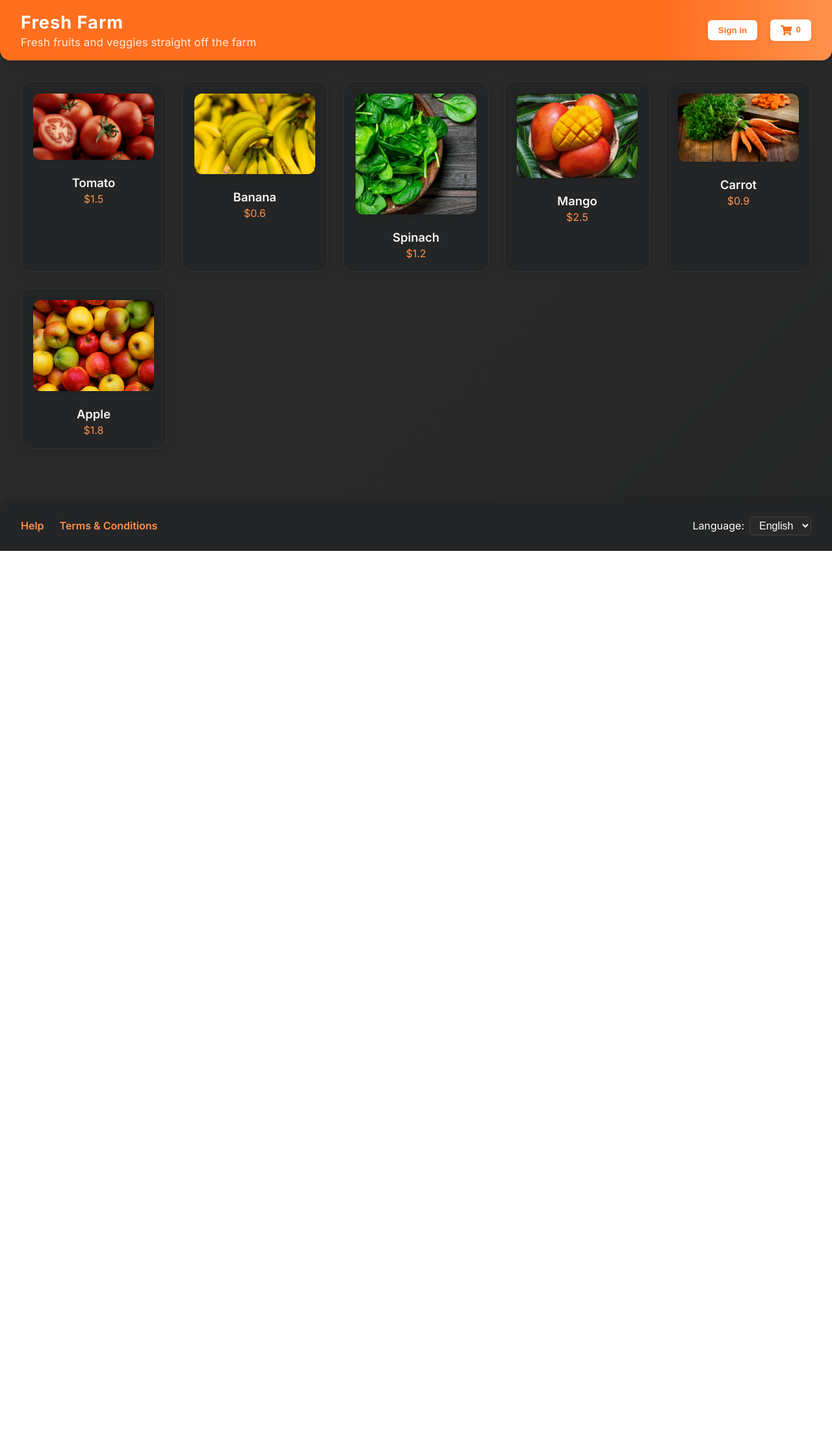
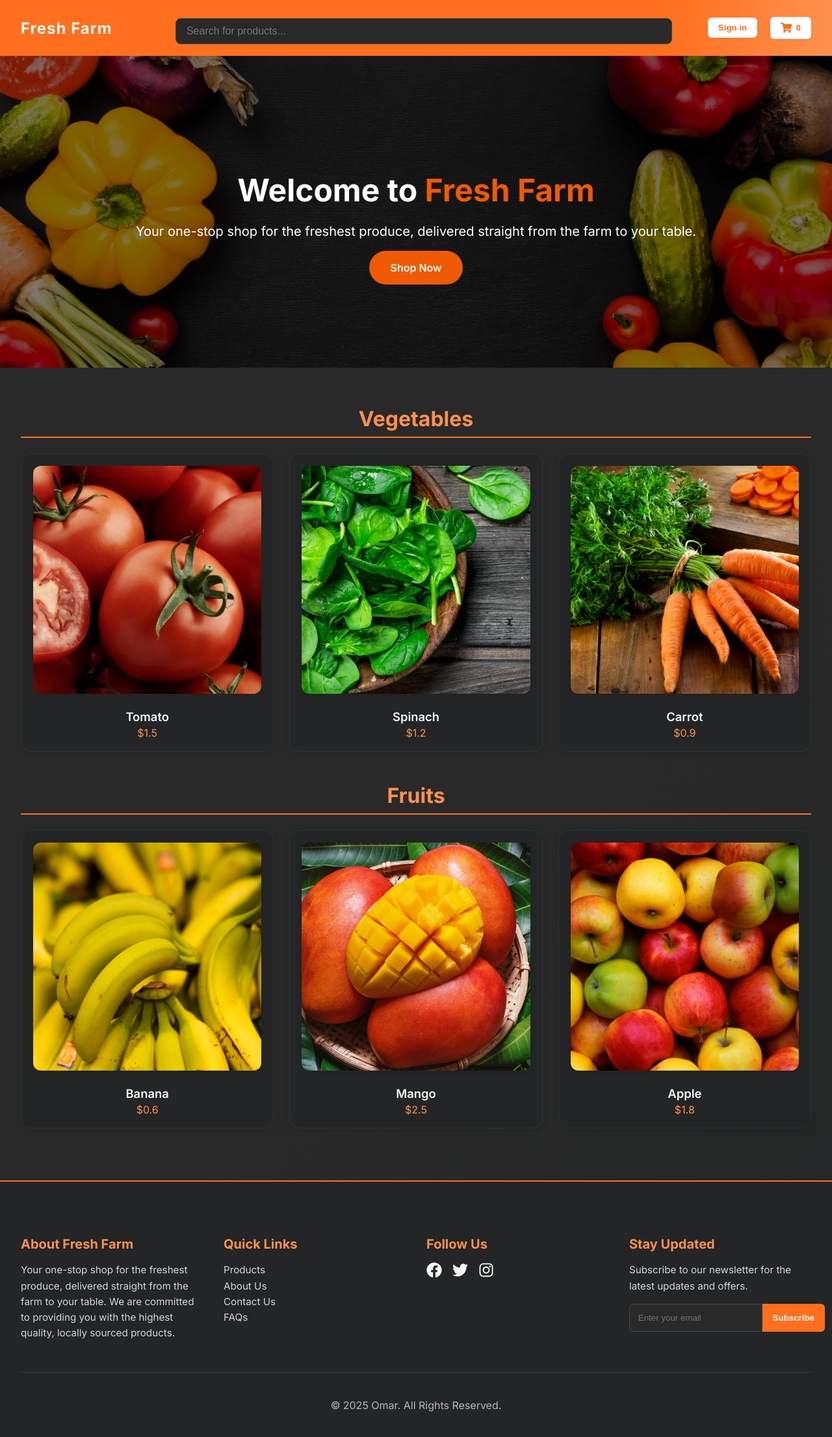
Before and after one commit to Omar-webcloud/fresh-farm, a React (Vite) app: page / in a window 1280 px wide. Shown: the top 2212 px of the page at 65% size. Before the commit the page ends 848 px from the top, so only its background shows below. Built offline with nearby package versions, Linux system fonts and the light colour scheme.

Commit message:
add hero section, update products section

```diff
--- a/src/App.jsx
+++ b/src/App.jsx
@@ -2,9 +2,9 @@ import React, { useEffect, useState, useMemo } from "react";
 import ProductCard from "./components/ProductCard";
 import Popup from "./components/Popup";
 import CartPanel from "./components/CartPanel";
-import { FaShoppingCart } from "react-icons/fa";
+import { FaShoppingCart, FaFacebook, FaTwitter, FaInstagram } from "react-icons/fa";
+import Hero from "./components/hero";
 
-/* ---------- Demo Products ---------- */
 const DEMO_PRODUCTS = [
   { id: "p1", title: "Tomato", price: 1.5, stock: 120, category: "Vegetables", description: "Fresh local tomatoes." },
   { id: "p2", title: "Banana", price: 0.6, stock: 200, category: "Fruits", description: "Sweet ripe bananas." },
@@ -14,14 +14,12 @@ const DEMO_PRODUCTS = [
   { id: "p6", title: "Apple", price: 1.8, stock: 90, category: "Fruits", description: "Juicy apples." },
 ];
 
-/* ---------- Helper Functions ---------- */
-const bdPhone = (num) => /^(\+8801)[3-9][0-9]{8}$/.test(num);
+const bdPhone = (num) => /^(\\+8801)[3-9][0-9]{8}$/.test(num);
 const publicImage = (query) => `/${query.toLowerCase()}.jpg`;
 
-
-/* ---------- Main App ---------- */
 export default function App() {
   const [products, setProducts] = useState([]);
+  const [searchQuery, setSearchQuery] = useState("");
   const [cart, setCart] = useState({});
   const [user, setUser] = useState(null);
   const [showPopup, setShowPopup] = useState(null);
@@ -30,20 +28,20 @@ export default function App() {
   const [otpInput, setOtpInput] = useState("");
   const [pendingOtp, setPendingOtp] = useState(null);
   const [toast, setToast] = useState(null);
+  const [email, setEmail] = useState("");
 
-  /* Load products */
   useEffect(() => {
     const demo = DEMO_PRODUCTS.map((p) => ({ ...p, image: publicImage(p.title) }));
     setProducts(demo);
   }, []);
 
-  /* Mock OTP login */
   const sendOtp = () => {
     if (!bdPhone(phoneInput)) return setToast({ type: "error", text: "Invalid Bangladeshi phone" });
     const code = Math.floor(1000 + Math.random() * 9000);
     setPendingOtp({ phone: phoneInput, code: code.toString() });
     setToast({ type: "info", text: `Demo OTP: ${code}` });
   };
+
   const verifyOtp = () => {
     if (!pendingOtp) return setToast({ type: "error", text: "No OTP sent" });
     if (otpInput === pendingOtp.code) {
@@ -55,30 +53,52 @@ export default function App() {
 
   const signOut = () => { setUser(null); setCart({}); };
 
-  /* Cart Functions */
   const addToCart = (product) => {
     if (!user) return setToast({ type: "warning", text: "Sign in first" });
     setCart((c) => ({ ...c, [product.id]: (c[product.id] || 0) + 1 }));
     setToast({ type: "success", text: "Added to cart" });
   };
+
   const removeFromCart = (id) => {
     setCart((c) => { const copy = { ...c }; delete copy[id]; return copy; });
   };
+
+  const handleNewsletterSubmit = (e) => {
+    e.preventDefault();
+    if (email) {
+      setToast({ type: "success", text: "Thank you for subscribing!" });
+      setEmail("");
+    } else {
+      setToast({ type: "error", text: "Please enter a valid email." });
+    }
+  };
+
   const cartItems = useMemo(() => Object.entries(cart).map(([id, qty]) => {
     const product = products.find((p) => p.id === id);
     return { ...product, quantity: qty };
   }), [cart, products]);
-  // const cartTotal = cartItems.reduce((sum, i) => sum + i.price * i.quantity, 0);
+
+  const filteredProducts = useMemo(() => {
+    if (!searchQuery) return products;
+    return products.filter(p => p.title.toLowerCase().includes(searchQuery.toLowerCase()));
+  }, [products, searchQuery]);
+
+  const vegetables = useMemo(() => filteredProducts.filter(p => p.category === 'Vegetables'), [filteredProducts]);
+  const fruits = useMemo(() => filteredProducts.filter(p => p.category === 'Fruits'), [filteredProducts]);
 
   return (
     <div>
-      {/* Navbar */}
       <header className="navbar">
-        <div>
-    <div className="logo">Fresh Farm</div>
-    <div className="subtitle">
-      Fresh fruits and veggies straight off the farm
+        <div className="nav-left">
+          Fresh Farm
         </div>
+        <div className="search-bar">
+          <input
+            type="text"
+            placeholder="Search for products..."
+            value={searchQuery}
+            onChange={(e) => setSearchQuery(e.target.value)}
+          />
         </div>
         <div className="nav-right">
           {user ? (
@@ -96,29 +116,34 @@ export default function App() {
         </div>
       </header>
 
-      {/* Product Grid */}
-      <main className="product-grid">
-        {products.map((p) => (
+      <Hero />
+
+      <main id="products" className="products-section">
+        <div className="category-section">
+          <h2 className="category-header">Vegetables</h2>
+          <div className="product-grid">
+            {vegetables.map((p) => (
               <ProductCard key={p.id} product={p} onClick={() => setShowPopup(p)} />
             ))}
+          </div>
+        </div>
+
+        <div className="category-section">
+          <h2 className="category-header">Fruits</h2>
+          <div className="product-grid">
+            {fruits.map((p) => (
+              <ProductCard key={p.id} product={p} onClick={() => setShowPopup(p)} />
+            ))}
+          </div>
+        </div>
       </main>
 
-      {/* Popup */}
       {showPopup && typeof showPopup !== "string" && (
-        <Popup
-          product={showPopup}
-          onClose={() => setShowPopup(null)}
-          onAddToCart={addToCart}
-        />
+        <Popup product={showPopup} onClose={() => setShowPopup(null)} onAddToCart={addToCart} />
       )}
 
-      {/* Auth Popup */}
       {showPopup === "auth" && (
-        <Popup
-          product={null}
-          onClose={() => setShowPopup(null)}
-          onAddToCart={() => {}}
-        >
+        <Popup product={null} onClose={() => setShowPopup(null)} onAddToCart={() => {}}>
           {!pendingOtp ? (
             <>
               <input value={phoneInput} onChange={(e) => setPhoneInput(e.target.value)} placeholder="+8801XXXXXXXXX" />
@@ -133,33 +158,53 @@ export default function App() {
         </Popup>
       )}
 
-      {/* Cart Panel */}
       {showCart && (
-        <CartPanel
-          cartItems={cartItems}
-          onClose={() => setShowCart(false)}
-          onRemove={removeFromCart}
-        />
+        <CartPanel cartItems={cartItems} onClose={() => setShowCart(false)} onRemove={removeFromCart} />
       )}
 
-      {/* Toast */}
       {toast && <div className={`toast ${toast.type}`}>{toast.text}</div>}
 
-
       <footer className="footer">
-  <div className="footer-links">
-    <a href="#" onClick={() => setToast({ type: "info", text: "Help coming soon!" })}>Help</a>
-    <a href="#" onClick={() => setToast({ type: "info", text: "Terms & Conditions coming soon!" })}>Terms & Conditions</a>
+        <div className="footer-container">
+          <div className="footer-section about">
+            <h3>About Fresh Farm</h3>
+            <p>Your one-stop shop for the freshest produce, delivered straight from the farm to your table. We are committed to providing you with the highest quality, locally sourced products.</p>
           </div>
-  <div className="footer-lang">
-    <label htmlFor="lang-select">Language:</label>
-    <select id="lang-select" defaultValue="en">
-      <option value="en">English</option>
-      <option value="bn">বাংলা</option>
-    </select>
+          <div className="footer-section links">
+            <h3>Quick Links</h3>
+            <ul>
+              <li><a href="#products">Products</a></li>
+              <li><a href="#">About Us</a></li>
+              <li><a href="#">Contact Us</a></li>
+              <li><a href="#">FAQs</a></li>
+            </ul>
+          </div>
+          <div className="footer-section social">
+            <h3>Follow Us</h3>
+            <div className="social-icons">
+              <a href="#"><FaFacebook /></a>
+              <a href="#"><FaTwitter /></a>
+              <a href="#"><FaInstagram /></a>
+            </div>
+          </div>
+          <div className="footer-section newsletter">
+            <h3>Stay Updated</h3>
+            <p>Subscribe to our newsletter for the latest updates and offers.</p>
+            <form onSubmit={handleNewsletterSubmit}>
+              <input
+                type="email"
+                placeholder="Enter your email"
+                value={email}
+                onChange={(e) => setEmail(e.target.value)}
+              />
+              <button type="submit">Subscribe</button>
+            </form>
+          </div>
+        </div>
+        <div className="footer-bottom">
+          <p>&copy; 2025 Omar. All Rights Reserved.</p>
         </div>
       </footer>
-
     </div>
   );
 }
--- a/src/components/ProductCard.jsx
+++ b/src/components/ProductCard.jsx
@@ -1,9 +1,17 @@
-import React from "react";
+import React, { useState } from "react";
 
 export default function ProductCard({ product, onClick }) {
+  const [imageLoaded, setImageLoaded] = useState(false);
+
   return (
     <div className="product-card" onClick={() => onClick(product)}>
-      <img src={product.image} alt={product.title} />
+      <img
+        src={product.image}
+        alt={product.title}
+        loading="lazy"
+        onLoad={() => setImageLoaded(true)}
+        className={imageLoaded ? "lazy-loaded" : ""}
+      />
       <h3>{product.title}</h3>
       <p>${product.price}</p>
     </div>
--- /dev/null
+++ b/src/components/hero.jsx
@@ -0,0 +1,18 @@
+import React from 'react';
+
+function Hero() {
+  return (
+    <div className="hero-container" style={{ backgroundImage: "url('/hero.jpg')" }}>
+      <div className="hero-overlay"></div>
+      <div className="hero-content">
+        <h1>Welcome to <span>Fresh Farm</span></h1>
+        <p>Your one-stop shop for the freshest produce, delivered straight from the farm to your table.</p>
+        <a href="#products" className="hero-button">
+          Shop Now
+        </a>
+      </div>
+    </div>
+  );
+}
+
+export default Hero;
--- a/src/styles/custom.css
+++ b/src/styles/custom.css
@@ -3,15 +3,6 @@ body {
   font-family: 'Inter', 'Arial', sans-serif;
   background: linear-gradient(135deg, #292929 60%, #232526 100%);
   color: #f5f5f5;
-}
-
-.subtitle {
-  font-size: 1.05rem;
-  font-weight: 500;
-  margin-top: 4px;
-  color: #fff;
-  opacity: 0.85;
-  letter-spacing: 0.2px;
 }
 
 .navbar {
@@ -22,14 +13,34 @@ body {
   background: linear-gradient(90deg, #ff6f1e 80%, #ff914d 100%);
   color: #fff;
   box-shadow: 0 2px 8px rgba(0,0,0,0.08);
-  border-bottom-left-radius: 16px;
-  border-bottom-right-radius: 16px;
 }
 
-.logo {
-  font-size: 1.7rem;
-  font-weight: 700;
+.nav-left {
+  display: flex;
+  align-items: center;
   letter-spacing: 1px;
+  font-size:x-large;
+  font-weight: bolder;
+}
+
+.search-bar {
+  flex-grow: 1;
+  margin: 0 24px;
+  max-width: 60%;
+  align-items: center;
+  justify-content: center;
+}
+
+.search-bar input {
+  margin-left: 8px;
+  margin-top: 10px;
+  width: 100%;
+  padding: 10px 16px;
+  border-radius: 8px;
+  border: 1px solid #444;
+  background: #292929;
+  color: #fff;
+  font-size: 1rem;
 }
 
 .nav-right {
@@ -55,11 +66,29 @@ body {
   color: #fff;
 }
 
+.products-section {
+  padding: 2rem;
+  animation: fadeIn 1s ease-in;
+}
+
+.category-section {
+  margin-bottom: 3rem;
+}
+
+.category-header {
+  font-size: 2rem;
+  font-weight: 700;
+  text-align: center;
+  margin-bottom: 1.5rem;
+  color: #ff914d;
+  border-bottom: 2px solid #ff6f1e;
+  padding-bottom: 0.5rem;
+}
+
 .product-grid {
   display: grid;
   grid-template-columns: repeat(auto-fit, minmax(220px, 1fr));
   gap: 24px;
-  padding: 32px;
 }
 
 .product-card {
@@ -80,9 +109,17 @@ body {
 
 .product-card img {
   width: 100%;
+  aspect-ratio: 1 / 1;
+  object-fit: cover;
   border-radius: 12px;
   margin-bottom: 12px;
   box-shadow: 0 2px 8px rgba(0,0,0,0.08);
+  opacity: 0;
+  transition: opacity 0.5s ease-out;
+}
+
+.product-card img.lazy-loaded {
+  opacity: 1;
 }
 
 .product-card h3 {
@@ -107,6 +144,7 @@ body {
   align-items: center;
   z-index: 100;
   backdrop-filter: blur(2px);
+  animation: fadeIn 0.3s ease-out;
 }
 
 .popup-box {
@@ -119,6 +157,7 @@ body {
   box-shadow: 0 4px 32px rgba(255,111,30,0.10);
   border: 1px solid #ff6f1e;
   color: #fff;
+  animation: popIn 0.3s ease-out;
 }
 
 .popup-box img {
@@ -195,6 +234,7 @@ body {
   border-top-left-radius: 18px;
   border-bottom-left-radius: 18px;
   border-left: 2px solid #ff6f1e;
+  animation: slideInFromRight 0.4s ease-out;
 }
 
 .cart-header {
@@ -276,50 +316,189 @@ body {
 .toast.info { background-color: #3498db;
 }
 
-
-
-
-
 .footer {
-  margin-top: 48px;
-  padding: 24px 32px;
-  background: #232526;
-  color: #fff;
-  display: flex;
-  justify-content: space-between;
-  align-items: center;
-  border-top-left-radius: 16px;
-  border-top-right-radius: 16px;
-  box-shadow: 0 -2px 8px rgba(0,0,0,0.08);
-  font-size: 1rem;
+  background-color: #232526;
+  color: #f5f5f5;
+  padding: 4rem 2rem 2rem;
+  border-top: 2px solid #ff6f1e;
 }
 
-.footer-links a {
+.footer-container {
+  display: grid;
+  grid-template-columns: repeat(auto-fit, minmax(250px, 1fr));
+  gap: 2rem;
+  margin-bottom: 2rem;
+}
+
+.footer-section h3 {
   color: #ff914d;
-  margin-right: 24px;
+  font-size: 1.25rem;
+  margin-bottom: 1rem;
+}
+
+.footer-section p, .footer-section ul {
+  font-size: 0.95rem;
+  line-height: 1.6;
+  opacity: 0.85;
+}
+
+.footer-section ul {
+  list-style: none;
+  padding: 0;
+}
+
+.footer-section.links ul li a {
+  color: #f5f5f5;
+  text-decoration: none;
+  transition: color 0.2s;
+}
+
+.footer-section.links ul li a:hover {
+  color: #ff6f1e;
+}
+
+.social-icons a {
+  color: #f5f5f5;
+  font-size: 1.5rem;
+  margin-right: 1rem;
+  transition: color 0.2s;
+}
+
+.social-icons a:hover {
+  color: #ff6f1e;
+}
+
+.newsletter form {
+  display: flex;
+}
+
+.newsletter input {
+  flex-grow: 1;
+  padding: 0.8rem;
+  border: 1px solid #444;
+  border-radius: 6px 0 0 6px;
+  background-color: #292929;
+  color: #fff;
+}
+
+.newsletter button {
+  padding: 0.8rem 1rem;
+  border: none;
+  background-color: #ff6f1e;
+  color: #fff;
+  font-weight: 600;
+  border-radius: 0 6px 6px 0;
+  cursor: pointer;
+  transition: background-color 0.2s;
+}
+
+.newsletter button:hover {
+  background-color: #ff914d;
+}
+
+.footer-bottom {
+  text-align: center;
+  border-top: 1px solid #444;
+  padding-top: 1.5rem;
+  opacity: 0.7;
+}
+
+@keyframes fadeIn {
+  from { opacity: 0; }
+  to { opacity: 1; }
+}
+
+@keyframes slideInFromRight {
+  from { transform: translateX(100%); }
+  to { transform: translateX(0); }
+}
+
+@keyframes popIn {
+  from {
+    opacity: 0;
+    transform: scale(0.9);
+  }
+  to {
+    opacity: 1;
+    transform: scale(1);
+  }
+}
+
+@media (max-width: 768px) {
+  .footer-container {
+    grid-template-columns: 1fr;
+    text-align: center;
+  }
+
+  .social-icons {
+    display: flex;
+    justify-content: center;
+  }
+
+  .newsletter form {
+    flex-direction: column;
+  }
+
+  .newsletter input,
+  .newsletter button {
+    border-radius: 6px;
+    margin-bottom: 0.5rem;
+  }
+}
+
+.hero-container {
+  position: relative;
+  background-size: cover;
+  background-position: center;
+  height: 60vh;
+  display: flex;
+  align-items: center;
+  justify-content: center;
+  text-align: center;
+  color: white;
+}
+
+.hero-overlay {
+  position: absolute;
+  top: 0;
+  left: 0;
+  right: 0;
+  bottom: 0;
+  background-color: rgba(0, 0, 0, 0.5);
+}
+
+.hero-content {
+  position: relative;
+  z-index: 1;
+}
+
+.hero-content h1 {
+  font-size: 3rem;
+  font-weight: 700;
+  margin-bottom: 1rem;
+}
+.hero-content h1 span{
+  color: #f15900;
+}
+
+.hero-content p {
+  font-size: 1.25rem;
+  margin-bottom: 2rem;
+  padding: 2px;
+}
+
+.hero-button {
+  background-color: #f05a04;
+  color: white;
+  padding: 1rem 2rem;
+  border-radius: 9999px;
   text-decoration: none;
   font-weight: 600;
-  transition: color 0.2s;
-}
-.footer-links a:last-child {
-  margin-right: 0;
-}
-.footer-links a:hover {
-  color: #ff6f1e;
-  text-decoration: underline;
+  transition: background-color 0.3s ease;
 }
 
-.footer-lang label {
-  margin-right: 8px;
-  font-weight: 500;
-}
-.footer-lang select {
-  padding: 4px 10px;
-  border-radius: 6px;
-  border: 1px solid #444;
-  background: #292929;
-  color: #fff;
-  font-size: 1rem;
+.hero-button:hover {
+  background-color: #f37e3a;
 }
 
 
@@ -334,16 +513,47 @@ body {
   .remove-btn {
     font-size: 18px;
   }
+
+  .search-bar {
+    margin: 0 16px;
+  }
+
+  .products-section {
+    padding: 1.5rem;
+  }
+
+  .category-header {
+    font-size: 1.8rem;
+  }
 }
 
 /* Mobile screens */
 @media (max-width: 768px) {
+  .navbar {
+    flex-wrap: wrap;
+    padding: 16px;
+  }
 
-.popup-box input {
-  width: 78%;
-}
+  .nav-left {
+    width: 100%;
+    justify-content: center;
+    margin-bottom: 12px;
+  }
 
+  .search-bar {
+    width: 100%;
+    margin: 0 0 12px 0;
+    order: 3;
+  }
 
+  .nav-right {
+    width: 100%;
+    justify-content: space-between;
+  }
+
+  .popup-box input {
+    width: 78%;
+  }
 
   .cart-panel {
     width: 90%;
@@ -368,4 +578,24 @@ body {
   .remove-btn:hover {
     color: #ff3b30;
   }
+
+  .hero-content h1 {
+    font-size: 2.5rem;
+  }
+
+  .hero-content p {
+    font-size: 1rem;
+  }
+
+  .hero-button {
+    padding: 0.8rem 1.5rem;
+  }
+
+  .products-section {
+    padding: 1rem;
+  }
+
+  .category-header {
+    font-size: 1.5rem;
+  }
 }
```
Also changed, not shown: public/hero.jpg (added), 1 other file (tests, documents, lock files or other folders). Lines whose indentation alone changed are shown as unchanged.
